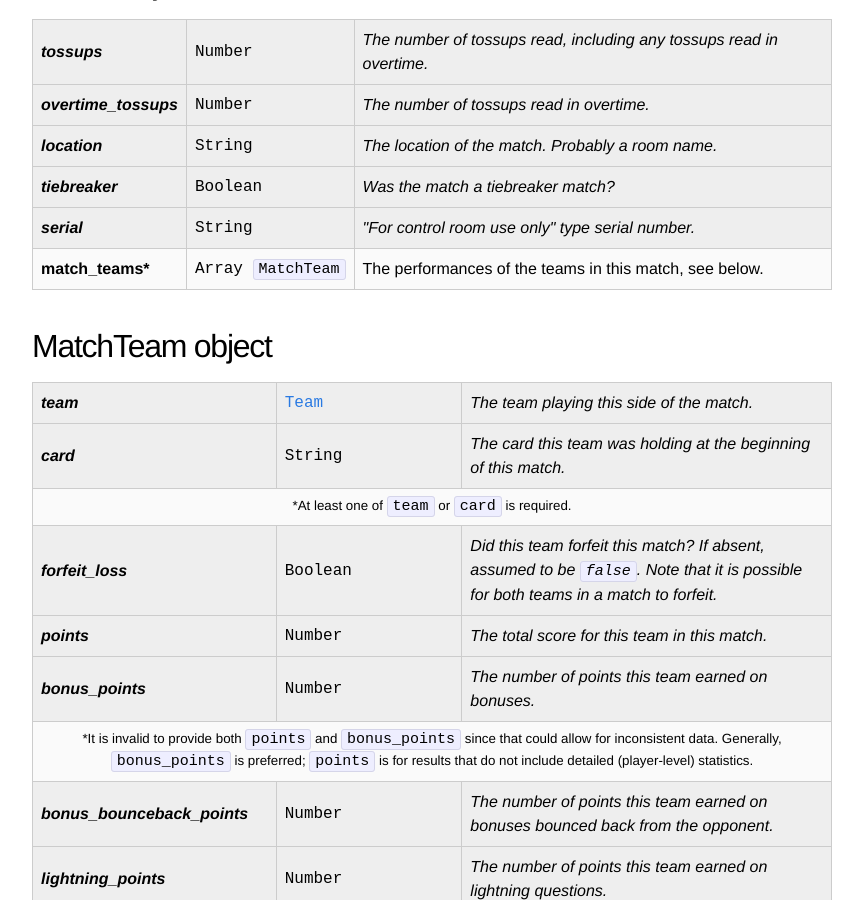
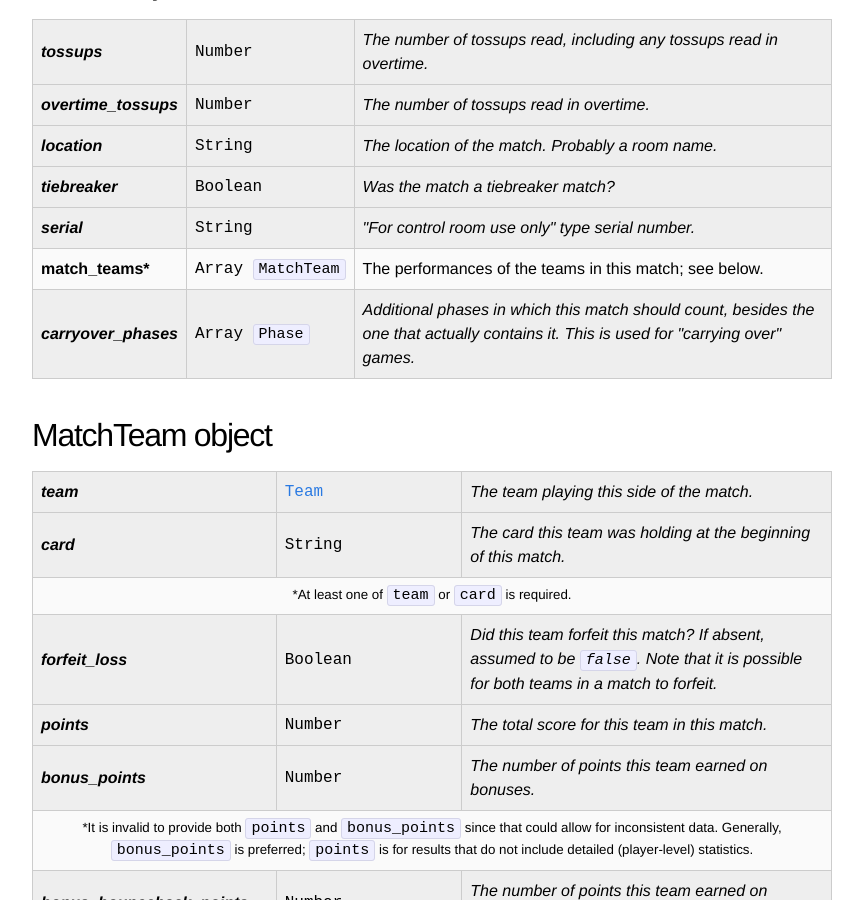
Before and after one commit to quizbowl/schema, a Jekyll site: the page built from match.md, in a window 1280 px wide and 900 px high, scrolled down 324 px. Shown: the whole window, without its empty margins (208-1071 px from the left). Built offline with Jekyll 4.4.1, drawn with Linux system fonts in a browser that asks for light colours.

Commit message:
Handling carryovers

```diff
--- a/match.md
+++ b/match.md
@@ -35,7 +35,12 @@ A `Match` object describes a single match scheduled between two teams. A `Match`
   <tr class="required">
     <th>match_teams</th>
     <td class="type"><nobr>Array <code>MatchTeam</code></nobr></td>
-    <td>The performances of the teams in this match, see below.</td>
+    <td>The performances of the teams in this match; see below.</td>
+  </tr>
+  <tr class="optional">
+    <th>carryover_phases</th>
+    <td class="type"><nobr>Array <code>Phase</code></nobr></td>
+    <td>Additional phases in which this match should count, besides the one that actually contains it. This is used for "carrying over" games.</td>
   </tr>
 </tbody></table>
 
```
